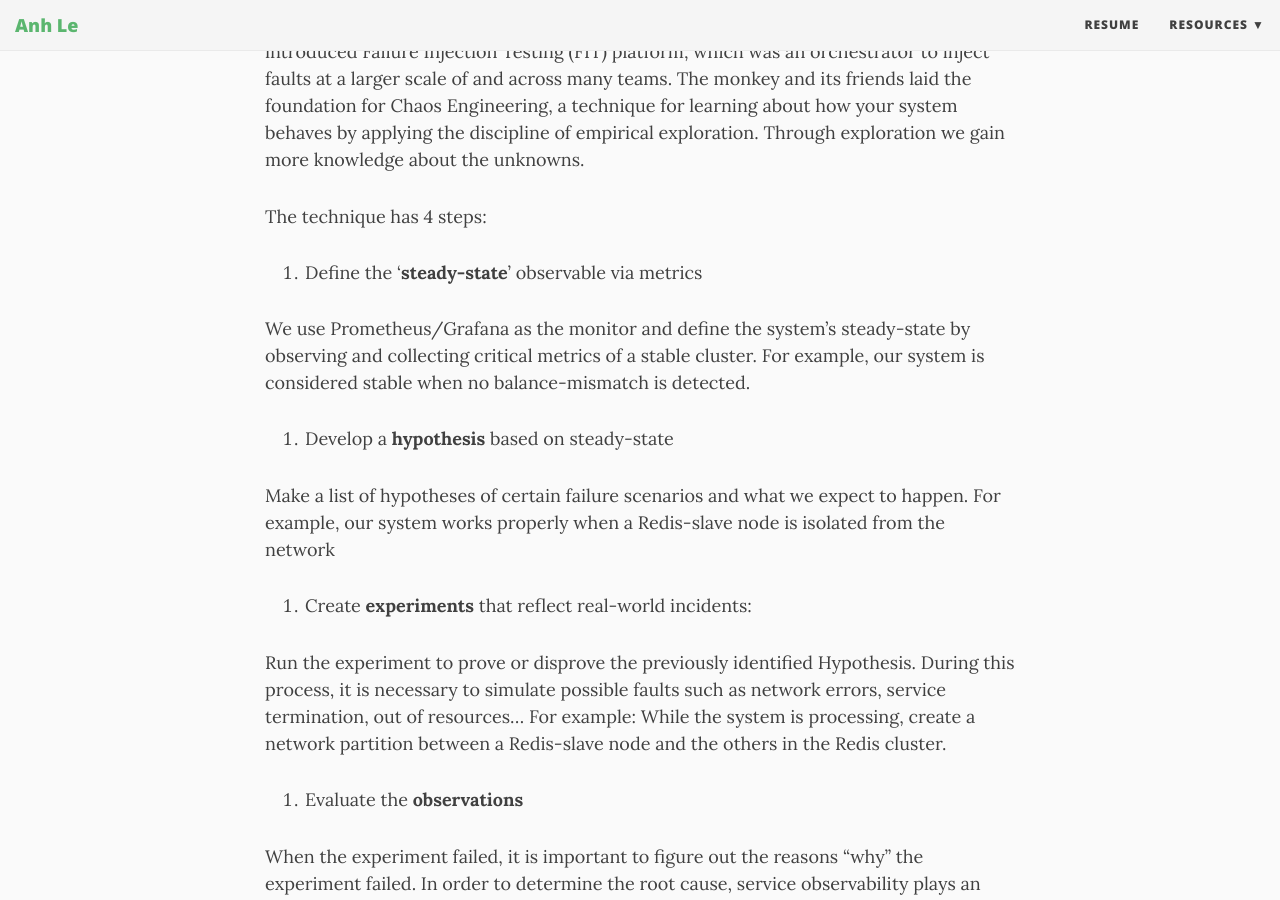
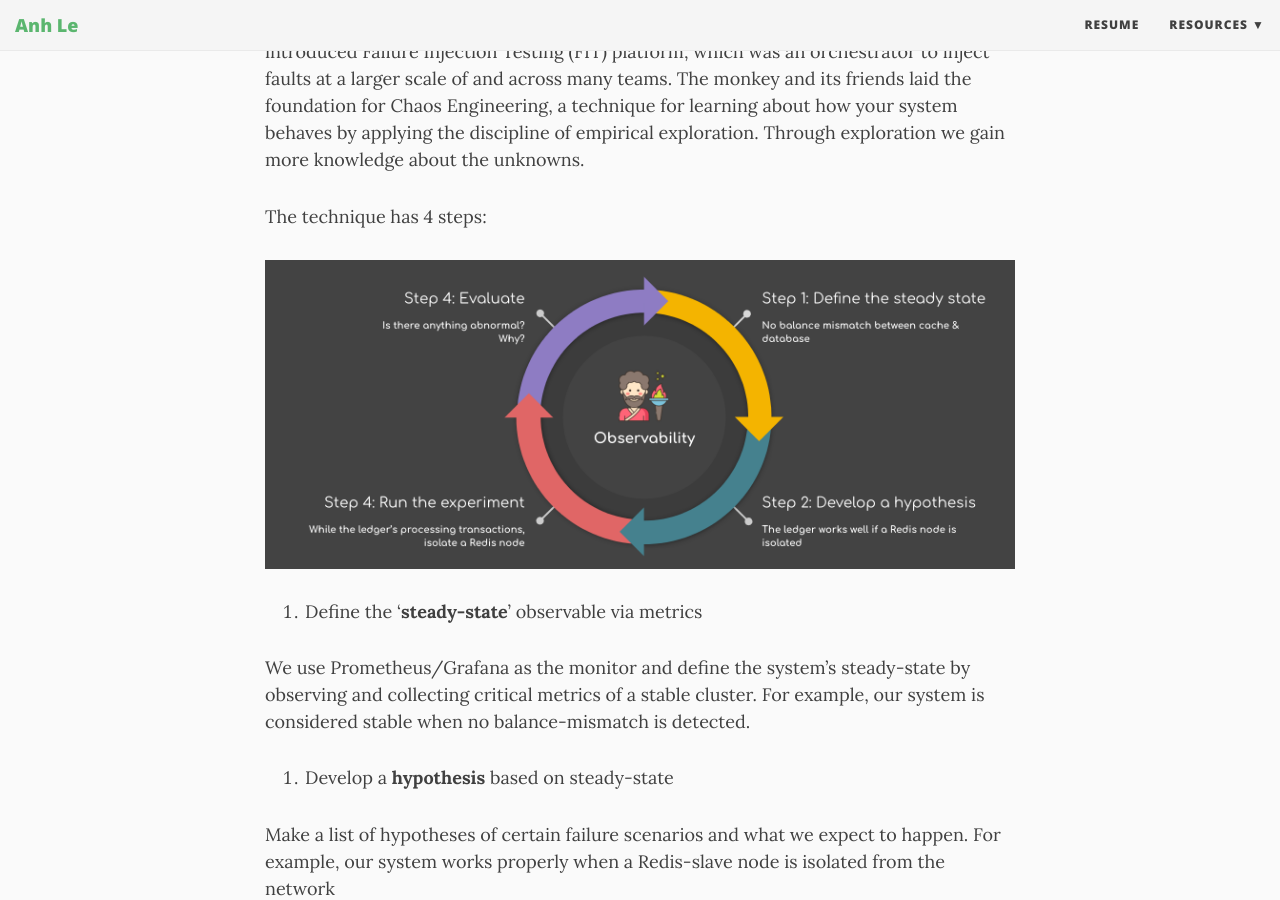
Before and after one commit to anhldbk/anhldbk.github.io, a Jekyll site: the page built from _posts/2023-01-29-chaos-engineering-at-accounting-engineering-team.md, in a window 1280 px wide and 900 px high, scrolled down 1855 px. Built offline with Jekyll 4.4.1, drawn with Linux system fonts in a browser that asks for light colours; nearby versions of some CDN libraries.

Commit message:
blog: update meta data to share on social network

```diff
--- a/_posts/2023-01-29-chaos-engineering-at-accounting-engineering-team.md
+++ b/_posts/2023-01-29-chaos-engineering-at-accounting-engineering-team.md
@@ -1,5 +1,6 @@
 ---
 title: Chaos Engineering at Accounting Engineering team
+image: /img/2023/chaos-engineering/chaos-steps.png
 ---
 
 > This is a mirror for my post at [engineering.zalopay.vn](https://engineering.zalopay.vn/how-we-apply-chaos-engineering/). It's a 2nd post that I use [Red Thread framework](https://tamsenwebster.com/what-is-the-red-thread/) to tell stories.
@@ -35,6 +36,9 @@
 This is not new. In 2011, Netflix debuted its open-source project, [Chaos Monkey](https://netflix.github.io/chaosmonkey/), a tool to randomly terminate running instances. Chaos Monkey helped Netflix verify if their infrastructure could tolerate sudden and unexpected failures. Later in 2014, Netflix introduced Failure Injection Testing (FIT) platform, which was an orchestrator to inject faults at a larger scale of and across many teams. The monkey and its friends laid the foundation for Chaos Engineering, a technique for learning about how your system behaves by applying the discipline of empirical exploration. Through exploration we gain more knowledge about the unknowns.
 
 The technique has 4 steps:
+
+![jepsen.png](/img/2023/chaos-engineering/chaos-steps.png)
+
 
 1. Define the ‘**steady-state**’ observable via metrics
 
```
Also changed, not shown: img/2023/chaos-engineering/chaos-steps.png (added).
